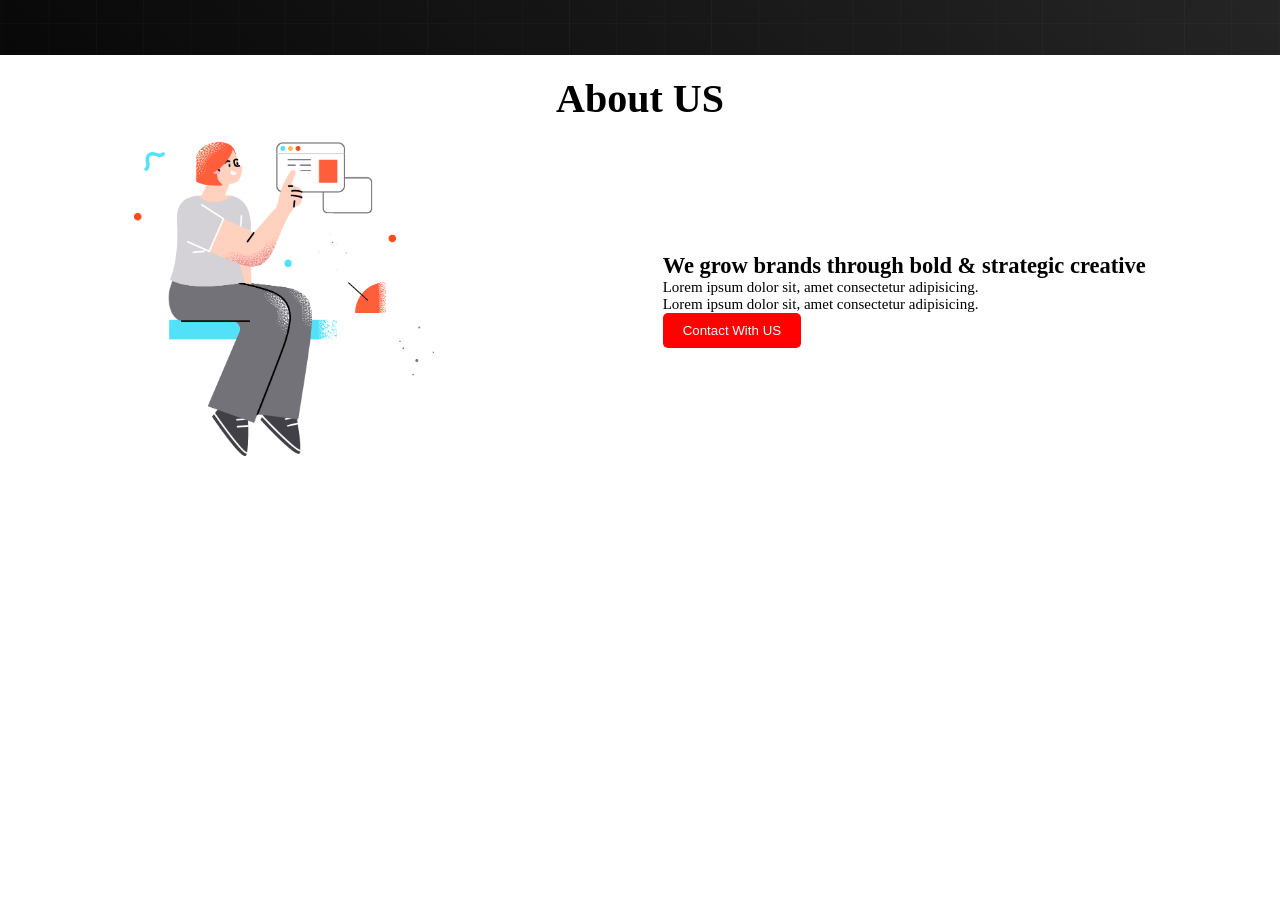
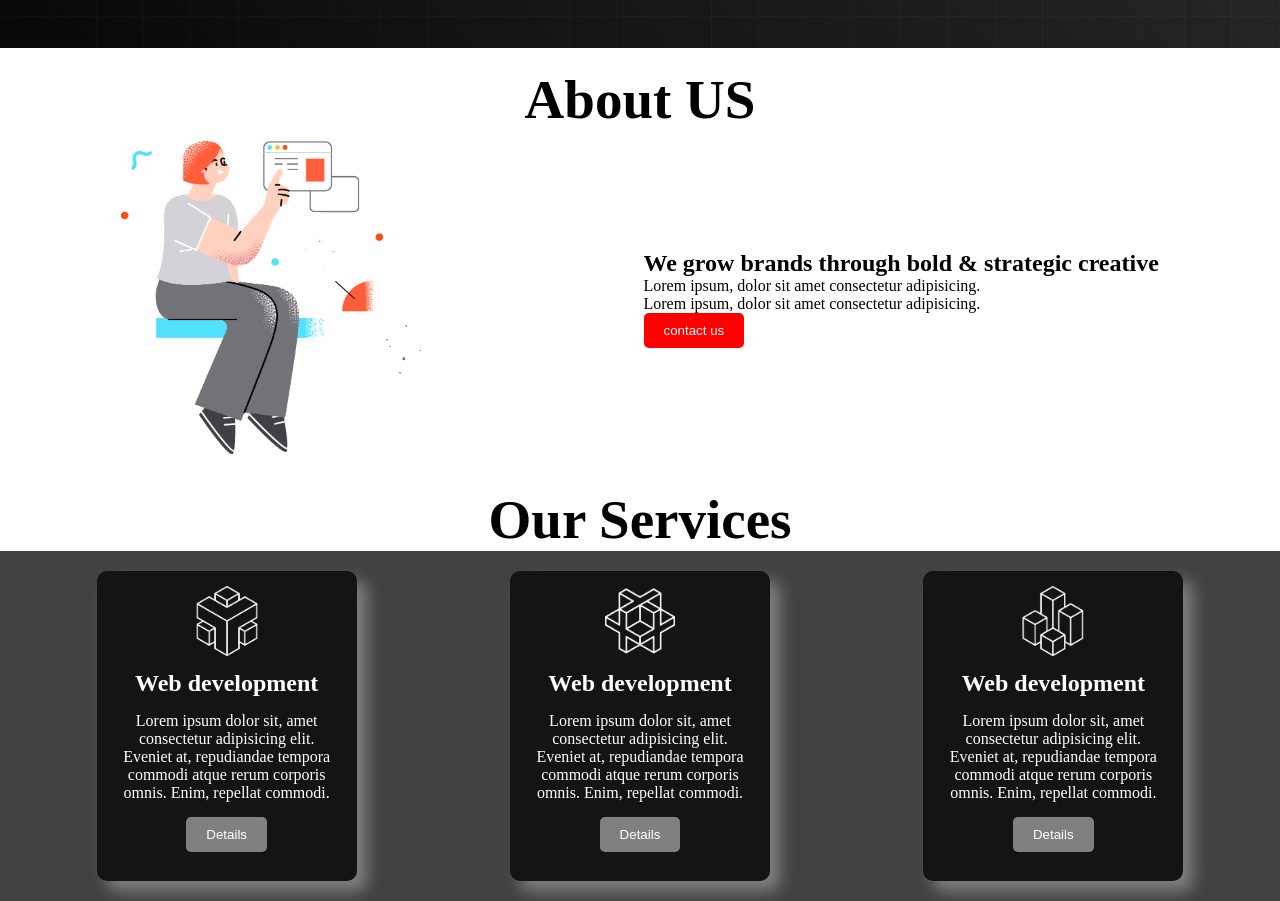
Before and after one commit to MushfikShahed/digital-products, a plain HTML site: page index.html in a window 1280 px wide. Shown: the part 820-1721 px from the top of the page. Before the commit the page ends 1300 px from the top, so only its background shows below. Drawn offline with Linux system fonts and the light colour scheme.

Commit message:
servise section add

```diff
--- a/index.html
+++ b/index.html
@@ -1,62 +1,105 @@
 <!DOCTYPE html>
 <html lang="en">
   <head>
-    <meta charset="UTF-8">
-    <meta name="viewport" content="width=device-width, initial-scale=1.0">
+    <meta charset="UTF-8" />
+    <meta http-equiv="X-UA-Compatible" content="IE=edge" />
+    <meta name="viewport" content="width=device-width, initial-scale=1.0" />
     <title>Document</title>
-    <link rel="stylesheet" href="style.css">
+    <link rel="stylesheet" href="style.css" />
   </head>
   <body>
-    <!-- This is navbar section -->
+    <!-- this is is navbar secction  -->
     <header>
       <nav>
-    <div class="manu-container">
+        <div class="menu-container">
           <div class="logo">
-            <img class="logo-photo" src="logo/logo-light.png" alt="">
+            <img class="logo-photo" src="./logo/logo-light.png" alt="" />
           </div>
-        <div class="manus">
-            <li class="item">Home1</li>
-            <li class="item">Home2</li>
-            <li class="item">Home3</li>
-            <li class="item">Home4</li>
+          <div class="menus">
+            <li class="item">home-1</li>
+            <li class="item">home-2</li>
+            <li class="item">home-3</li>
+            <li class="item">home-4</li>
           </div>
         </div>
       </nav>
     </header>
-    <!--This is banner section -->
     <main>
       <section>
         <div class="banner-container">
           <div class="banner-text">
-                    <h1 class="tittle">Better design for
-                        your digital products</h1>
-                    <p class="description">We are a creative        studio specializing in UI/UX design,    development and strategy.</p>
+            <h1 class="title">
+              Better design for <br />
+              your digital products
+            </h1>
+            <p class="description">
+              We are a creative studio specializing in UI/UX design, development
+              and strategy.
+            </p>
+
             <button class="btn">Explore More</button>
           </div>
           <div class="banner-photo">
-                    <img class="banner-img" src="images/banner.     png" alt="">
+            <img class="banner-img" src="./images/banner.png" alt="" />
           </div>
         </div>
       </section>
-            <!-- this about us sections -->
+
+      <!-- this is about us section -->
       <section>
-            <h1 class="title about-tittle">About US</h1>
+        <h1 class="title about-title">About US</h1>
         <div class="about-container">
           <div class="about-info">
-                    <h1 class="">We grow brands through
-                        bold & strategic creative</h1>
-                    <p class="">Lorem ipsum dolor sit, amet consectetur adipisicing.</p>
-                    <p class="">Lorem ipsum dolor sit, amet consectetur adipisicing.</p>
-                    <button class="btn">Contact With US</button>
+            <h1>We grow brands through bold & strategic creative</h1>
+            <p>Lorem ipsum, dolor sit amet consectetur adipisicing.</p>
+            <p>Lorem ipsum, dolor sit amet consectetur adipisicing.</p>
+            <button class="btn">contact us</button>
           </div>
           <div class="about-photo">
-                    <img class="banner-img" src="images/section.png" alt="">
+            <img class="banner-img" src="./images/section.png" alt="" />
+          </div>
+        </div>
+      </section>
+
+      <!-- service section start from here  -->
+      <section>
+        <h1 class="title about-title">Our Services</h1>
+        <div class="service-container">
+          <div class="box">
+            <img class="icon" src="./icon/0.png" alt="" />
+            <h2 class="box-title">Web development</h2>
+            <p class="box-description">
+              Lorem ipsum dolor sit, amet consectetur adipisicing elit. Eveniet
+              at, repudiandae tempora commodi atque rerum corporis omnis. Enim,
+              repellat commodi.
+            </p>
+            <button class="btn box-btn">Details</button>
+          </div>
+          <div class="box">
+            <img class="icon" src="./icon/1.png" alt="" />
+            <h2 class="box-title">Web development</h2>
+            <p class="box-description">
+              Lorem ipsum dolor sit, amet consectetur adipisicing elit. Eveniet
+              at, repudiandae tempora commodi atque rerum corporis omnis. Enim,
+              repellat commodi.
+            </p>
+            <button class="btn box-btn">Details</button>
+          </div>
+
+          <div class="box">
+            <img class="icon" src="./icon/2.png" alt="" />
+            <h2 class="box-title">Web development</h2>
+            <p class="box-description">
+              Lorem ipsum dolor sit, amet consectetur adipisicing elit. Eveniet
+              at, repudiandae tempora commodi atque rerum corporis omnis. Enim,
+              repellat commodi.
+            </p>
+            <button class="btn box-btn">Details</button>
           </div>
         </div>
       </section>
     </main>
     <footer>
-
     </footer>
   </body>
 </html>
--- a/style.css
+++ b/style.css
@@ -2,30 +2,32 @@
     margin: 0px;
     padding: 0px;
 }
-.manu-container{
-     background-color: rgb(40, 38, 38);
-     padding: 20px;
-     color: aliceblue;
-     list-style: none;
-     display: flex;
-     align-items: center;
-     justify-content: space-around;
+
+.menu-container{
+    background-color: rgb(32, 32, 32);
+    padding: 20px;
+    color: white;
+    list-style: none;
+    display: flex;
+    align-items: center;
+    justify-content:space-around;
+}
+.menus{
+    display: flex;
 }
 .logo-photo{
     width: 120px;
 }
-.manus{
-    display: flex;
-}
 .item{
     margin-right: 10px;
-    padding: 7px;
+    padding-right: 7px;
     font-size: 18px;
     cursor: pointer;
 }
 .item:hover{
-color: rgb(255, 0, 89);
+    color: blue;
 }
+
 .banner-img{
     width: 300px;
 }
@@ -40,31 +42,66 @@ color: rgb(255, 0, 89);
     background-size: cover;
     background-repeat: no-repeat;
 }
-.tittle{
-    font-size: 55px;
+
+.title{
+    font-size:55px;
     font-weight: bold;
+
 }
 .description{
     font-size: 18px;
-    margin: 15px 0;
+    margin-top: 15px;
+    margin-bottom: 15px;
 }
 .btn{
-    padding: 10px 20px;
-    background-color: rgb(255, 1, 1);
+    padding:10px 20px;
+    background-color:red;
     color: white;
     border: none;
     border-radius: 5px;
+
 }
+
 .about-container{
     display: flex;
     justify-content: space-around;
     align-items: center;
-    flex-direction: row-reverse;
+    flex-direction:row-reverse;
+    padding: 10px;
+}
+.about-title{
+    text-align: center;
+    padding-top:20px;
+}
+.box{
+    width: 230px;
+    height: 280px;
+    box-shadow: 10px 10px 15px gray;
+    background-color: rgb(20, 20, 20);
+    text-align: center;
+    padding: 15px;
+    color: white;
+    border-radius: 10px;
+}
+.icon{
+    width: 70px;
+}
+.box-btn{
+    background-color: gray;
+    margin-top:10px;
+}
+.box-title{
+    padding: 10px;
+
+}
+.box-description{
+    padding: 5px;
+}
+.service-container{
+    display: flex;
+    justify-content:space-around;
     padding: 20px;
-    font-size: 15px;
 }
-.about-tittle{
-    text-align: center;
-    padding-top: 20px;
-    font-size: 40px;
+.service-container{
+    background-color: rgba(7, 3, 3, 0.753);
 }
```
Lines whose indentation alone changed are shown as unchanged.
